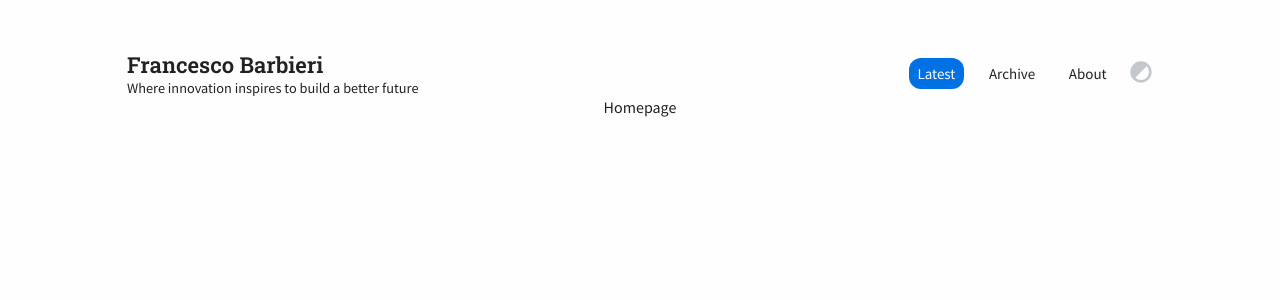
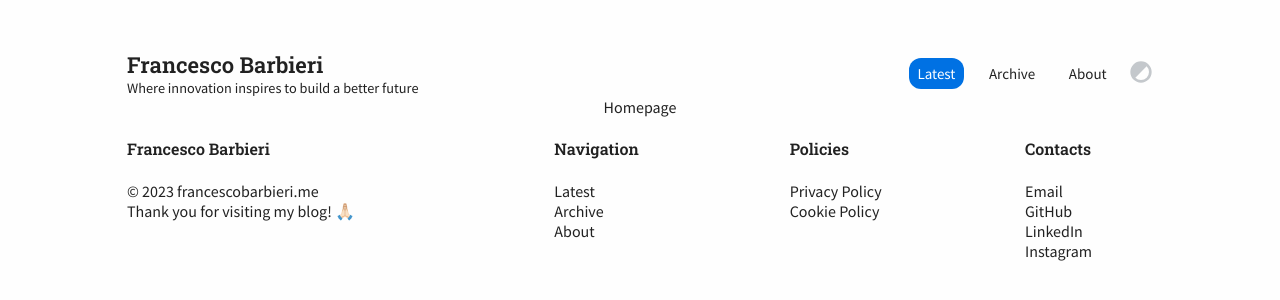
Before and after one commit to francescobarbieri/francescobarbieri.me, a Next.js app: page / in a window 1280 px wide. Shown: the top 300 px of the page. Built offline with nearby package versions, Linux system fonts and the light colour scheme.

Commit message:
almost done footer

```diff
--- /dev/null
+++ b/components/Footer.js
@@ -0,0 +1,37 @@
+import Link from 'next/link';
+import styles from '../styles/Footer.module.css';
+import {robotoSlab} from '../components/fonts';
+
+const Footer = () => {
+
+    const year = new Date().getFullYear();
+
+    return (
+        <footer className={styles.footer}>
+            <div className={styles.footerHeader}>
+                <h4 className={robotoSlab.className}>Francesco Barbieri</h4>
+                <p>© {year} francescobarbieri.me<br/>Thank you for visiting my blog! 🙏🏻</p>
+            </div>
+            <div className={styles.footerList}>
+                <h4 className={robotoSlab.className}>Navigation</h4>
+                <Link href="/">Latest</Link><br/>
+                <Link href="/archive">Archive</Link><br/>
+                <Link href="/about">About</Link><br/>
+            </div>
+            <div className={styles.footerList}>
+                <h4 className={robotoSlab.className}>Policies</h4>
+                <a href="#" target="_blank">Privacy Policy</a><br/>
+                <a href="#" target="_blank">Cookie Policy</a><br/>
+            </div>
+            <div className={styles.footerList}>
+                <h4 className={robotoSlab.className}>Contacts</h4>
+                <a href="mailto:fbarbieri.business@gmail.com" target="_blank">Email</a><br/>
+                <a href="https://github.com/francescobarbieri" target="_blank">GitHub</a><br/>
+                <a href="https://www.linkedin.com/in/barbieri-francesco/" target="_blank">LinkedIn</a><br/>
+                <a href="https://instagram.com/fraabarbieri/" target="_blank">Instagram</a><br/>
+            </div>
+        </footer>
+    );
+}
+
+export default Footer;
--- a/pages/index.js
+++ b/pages/index.js
@@ -1,4 +1,5 @@
 import Head from 'next/head';
+import Footer from '../components/Footer';
 import Navbar from '../components/Navbar';
 
 export default function Home() {
@@ -17,6 +18,7 @@ export default function Home() {
         <div className='wrapper'>
           <Navbar />
           <p>Homepage</p>
+          <Footer />
         </div>
       </center>
     </>
--- /dev/null
+++ b/styles/Footer.module.css
@@ -0,0 +1,33 @@
+.footer {
+    display: flex;
+    flex-wrap: wrap;
+    align-items: flex-start;
+    text-align: left;
+}
+
+.footerHeader {
+    width: 100%;
+}
+
+.footerList {
+    width: 50%;
+}
+
+.footer a {
+    text-decoration: none;
+    color: var(--main-text);
+}
+
+@media screen and (min-width: 640px) {
+    .footer {
+        justify-content: space-between;
+    }
+
+    .footerHeader {
+        width: 20rem;
+    }
+
+    .footerList {
+        width: 8rem;
+    }
+}
--- a/styles/globals.css
+++ b/styles/globals.css
@@ -23,15 +23,16 @@ html, body {
 h1 {
   margin-block-end: 0;
   margin-block-start: 0;
+  font-weight: 600;
+}
+
+h4 {
+  font-weight: 600;
 }
 
 p {
   margin-block-end: 0;
   margin-block-start: 0;
-}
-
-.date {
-
 }
 
 /* Custom classes */
```
